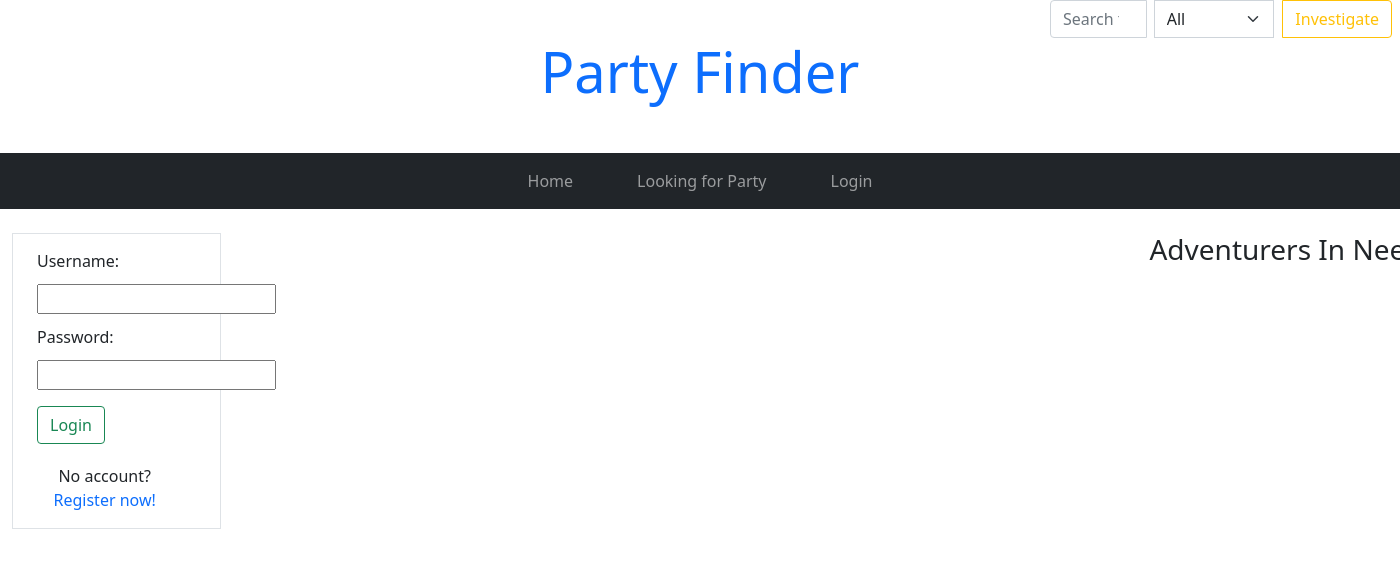
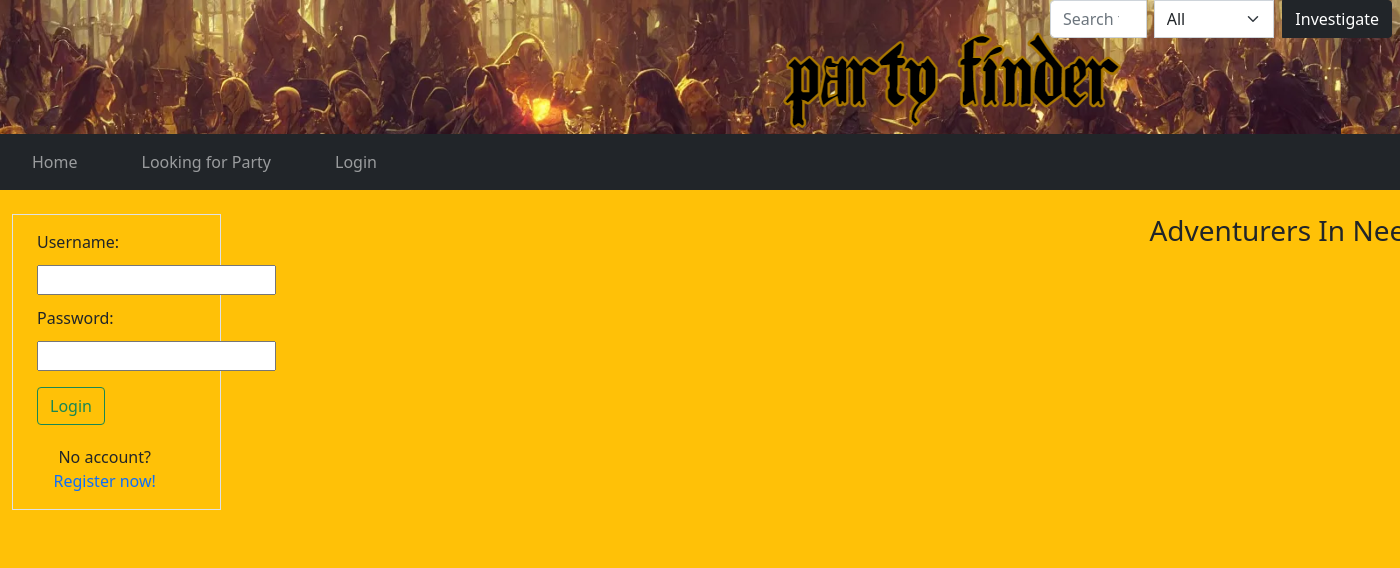
Before and after one commit to zurovirus/Web-2-Project, a PHP site: page /index.php in a window 1400 px wide; the page is wider, and only the part inside the window is pictured. Shown: the top 568 px of that part. Run offline with PHP 8.4, Linux system fonts and the light colour scheme; data that the repository does not hold is empty.

Commit message:
Banner styling

```diff
--- a/header.php
+++ b/header.php
@@ -12,6 +12,7 @@
     $lfpStatement->execute();
 
 ?>
+<div class="bg-image w-100"  style="background-image: url('images/banner.png');">
 <div class="form-outline">
 <form class="input-group w-25 ms-auto" action="lfp.php" method="post">
     <input class="form-control me-2" type="search" name="search" id="search" placeholder="Search for a group" aria-label="Search" aria-describedby="search-addon">
@@ -21,11 +22,12 @@
         <option value="= <?= $catSearch['categoryId']?>"><?= $catSearch['categoryName'] ?></option>
     <?php endwhile ?>
     </select>
-    <button class="btn btn-outline-warning mx-2 my-2 my-sm-0" type="submit" name="find" value="find">Investigate</button>
+    <button class="btn btn-dark mx-2 my-2 my-sm-0" type="submit" name="find" value="find">Investigate</button>
 </form>
 </div>
 <div class="jumbotron">
-    <h1 class="display-4 mb-5"><a href="index.php" class="text-decoration-none">Party Finder</a></h1>
+    <h1 class="display my-5 "></h1>
+</div>
 </div>
 <nav id="nav" class="navbar navbar-expand navbar-dark bg-dark">
     <ul class="navbar-nav">
--- a/index.php
+++ b/index.php
@@ -33,7 +33,7 @@
     <link rel="stylesheet" href="main.css">
     <title>Party Finder</title>
 </head>
-<body>
+<body class="bg-warning">
     <?php include('header.php') ?>
     <?php include('login.php') ?>
             <div class="col">
--- a/main.css
+++ b/main.css
@@ -1,7 +1,9 @@
+
 body{
     overflow-x: hidden;
 }
 
+.bg
 .navbar{
     flex-direction: row;
     justify-content: center;
```
Also changed, not shown: images/banner.png (added), images/pyramid-pug-alaavatarog-1920.jpg (added), images/pyramid-pug-alaavatarog-1920_medium.jpg (added), images/pyramid-pug-alaavatarog-1920_thumbnail.jpg (added), login.php (indentation only).
